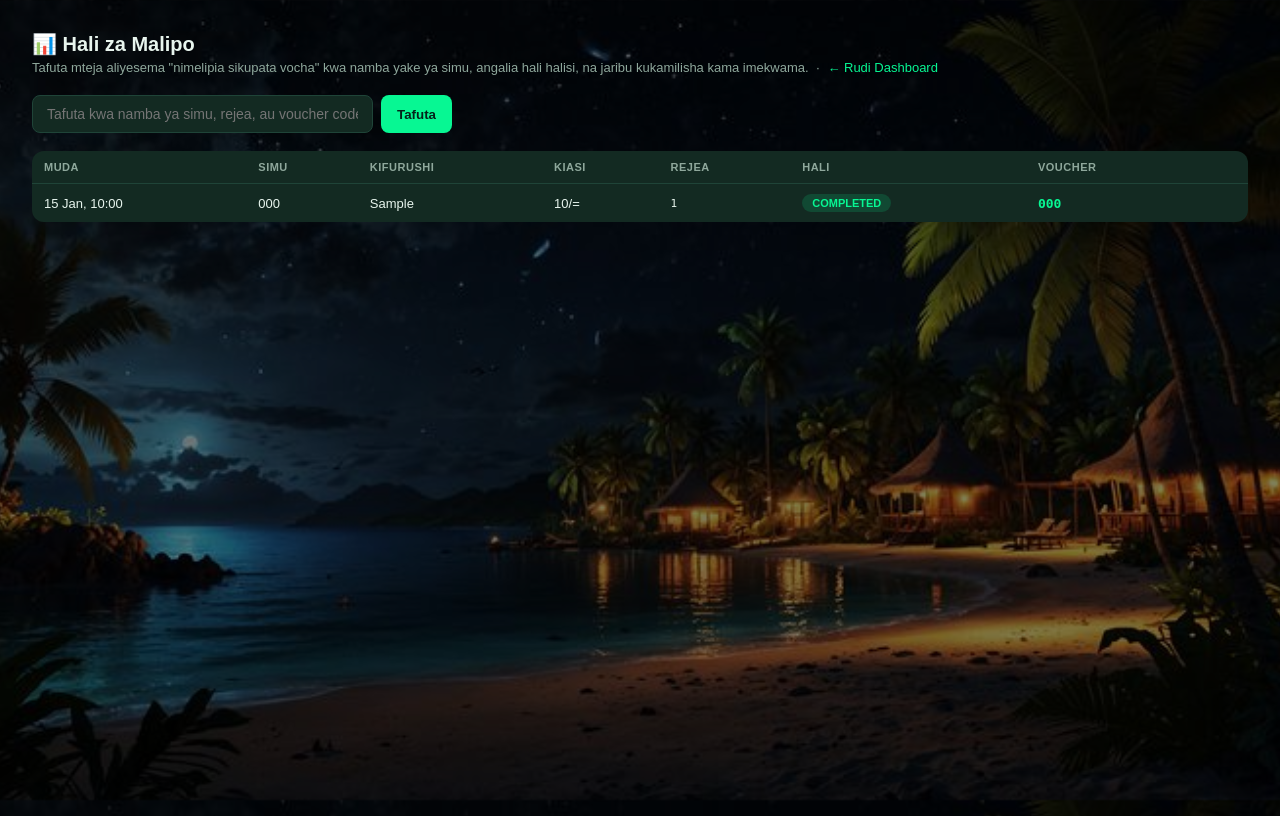
After one commit to binwaqas833-coder/my_work, a PHP site: page /malipo_status.php in a window 1280 px wide. The commit adds this page. Run offline with PHP 8.4, Linux system fonts and the light colour scheme; the visitor is signed in with stand-in values (Sample User, id 1); tables that the repository leaves empty or names only in its code hold one stand-in row (values such as "Sample post").

Commit message:
nimeongeza ukurasa mpya wa malipo

```diff
--- /dev/null
+++ b/malipo_status.php
@@ -0,0 +1,176 @@
+<?php
+session_start();
+include 'login_signup.php';
+
+if (!isset($_SESSION['user_id'])) {
+    header('Location: login.php');
+    exit();
+}
+$my_id = (int)$_SESSION['user_id'];
+
+// ── Usafi wa kiotomatiki: 'pending' zilizokwama zaidi ya dakika 15 ──
+// tunaziacha kama zilivyo (bado zinaweza kukamilishwa na "Jaribu Tena"),
+// lakini tunaziweka alama ya "imekwama" kwenye UI (badala ya kubadilisha
+// status yenyewe) ili admin aone haraka zipi zinahitaji hatua.
+$STUCK_MINUTES = 15;
+
+// ── Tafuta / chuja ──
+$search = trim($_GET['q'] ?? '');
+$where  = "WHERE user_id = ?";
+$params = [$my_id];
+$types  = "i";
+
+if ($search !== '') {
+    $where .= " AND (phone LIKE ? OR transaction_id LIKE ? OR voucher_code LIKE ?)";
+    $like = "%$search%";
+    $params[] = $like; $params[] = $like; $params[] = $like;
+    $types .= "sss";
+}
+
+$sql = "SELECT * FROM payment_transactions $where ORDER BY created_at DESC LIMIT 100";
+$stmt = $conn->prepare($sql);
+$stmt->bind_param($types, ...$params);
+$stmt->execute();
+$rows = $stmt->get_result()->fetch_all(MYSQLI_ASSOC);
+$stmt->close();
+?>
+<!DOCTYPE html>
+<html lang="sw">
+<head>
+<meta charset="UTF-8">
+<meta name="viewport" content="width=device-width, initial-scale=1.0">
+<title>Hali za Malipo</title>
+<style>
+    :root{--bg:#0d1b17;--surface:#132a22;--border:#1f4438;--accent:#07f793;--text:#e8f5ee;--text-muted:#8fa89c;--red:#ff5c5c;--amber:#ffb020;}
+    *{box-sizing:border-box}
+body{
+    font-family:'DM Sans',sans-serif;
+    background-color:#0d1b17;
+    background-image:linear-gradient(rgba(0,0,0,0.5), rgba(0,0,0,0.5)), url('beach5.jpg');
+    background-size:cover;
+    background-position:center;
+    background-repeat:no-repeat;
+    background-attachment:fixed;
+    color:var(--text);
+    min-height:100vh;
+    overflow-x:hidden;
+    padding:24px;
+}
+    h1{font-size:20px;margin:0 0 4px;}
+    p.sub{color:var(--text-muted);font-size:13px;margin:0 0 20px;}
+    .search-bar{display:flex;gap:8px;margin-bottom:18px;max-width:420px;}
+    .search-bar input{flex:1;padding:10px 14px;border-radius:8px;border:1px solid var(--border);background:var(--surface);color:var(--text);font-size:14px;}
+    .search-bar button{padding:10px 16px;border-radius:8px;border:none;background:var(--accent);color:#04231a;font-weight:600;cursor:pointer;}
+    table{width:100%;border-collapse:collapse;background:var(--surface);border-radius:12px;overflow:hidden;font-size:13px;}
+    th,td{padding:10px 12px;text-align:left;border-bottom:1px solid var(--border);}
+    th{color:var(--text-muted);font-weight:600;font-size:11px;text-transform:uppercase;letter-spacing:0.5px;}
+    tr:last-child td{border-bottom:none;}
+    .badge{display:inline-block;padding:3px 10px;border-radius:20px;font-size:11px;font-weight:600;}
+    .badge-completed{background:rgba(7,247,147,0.15);color:var(--accent);}
+    .badge-pending{background:rgba(255,176,32,0.15);color:var(--amber);}
+    .badge-failed{background:rgba(255,92,92,0.15);color:var(--red);}
+    .stuck{color:var(--amber);font-size:11px;display:block;margin-top:2px;}
+    .btn-retry{padding:6px 12px;border-radius:6px;border:1px solid var(--accent);background:transparent;color:var(--accent);font-size:12px;cursor:pointer;}
+    .btn-retry:hover{background:var(--accent);color:#04231a;}
+    .btn-retry:disabled{opacity:0.5;cursor:not-allowed;}
+    .empty{text-align:center;padding:40px;color:var(--text-muted);}
+    .voucher-code{font-family:'Space Mono',monospace;color:var(--accent);font-weight:700;}
+    .toast{position:fixed;bottom:20px;left:50%;transform:translateX(-50%);background:var(--surface);border:1px solid var(--border);padding:10px 18px;border-radius:8px;font-size:13px;display:none;z-index:50;}
+</style>
+</head>
+<body>
+
+<h1>📊 Hali za Malipo</h1>
+<p class="sub">Tafuta mteja aliyesema "nimelipia sikupata vocha" kwa namba yake ya simu, angalia hali halisi, na jaribu kukamilisha kama imekwama.
+    &nbsp;·&nbsp; <a href="user_dashboard.php" style="color:var(--accent);text-decoration:none;">← Rudi Dashboard</a>
+</p>
+
+<form class="search-bar" method="GET">
+    <input type="text" name="q" placeholder="Tafuta kwa namba ya simu, rejea, au voucher code..." value="<?php echo htmlspecialchars($search); ?>">
+    <button type="submit">Tafuta</button>
+</form>
+
+<table>
+    <thead>
+        <tr>
+            <th>Muda</th>
+            <th>Simu</th>
+            <th>Kifurushi</th>
+            <th>Kiasi</th>
+            <th>Rejea</th>
+            <th>Hali</th>
+            <th>Voucher</th>
+            <th></th>
+        </tr>
+    </thead>
+    <tbody>
+    <?php if (empty($rows)): ?>
+        <tr><td colspan="8" class="empty">Hakuna rekodi zilizopatikana.</td></tr>
+    <?php else: foreach ($rows as $r):
+        $ni_pending_kwama = ($r['status'] === 'pending') && ((time() - strtotime($r['created_at'])) > $STUCK_MINUTES * 60);
+        $badge_class = 'badge-' . $r['status'];
+    ?>
+        <tr id="row-<?php echo htmlspecialchars($r['transaction_id']); ?>">
+            <td><?php echo date('d M, H:i', strtotime($r['created_at'])); ?></td>
+            <td><?php echo htmlspecialchars($r['phone']); ?></td>
+            <td><?php echo htmlspecialchars($r['package_type']); ?></td>
+            <td><?php echo number_format($r['amount']); ?>/=</td>
+            <td style="font-family:'Space Mono',monospace;font-size:11px;"><?php echo htmlspecialchars($r['transaction_id']); ?></td>
+            <td>
+                <span class="badge <?php echo $badge_class; ?>" data-status-label><?php echo strtoupper($r['status']); ?></span>
+                <?php if ($ni_pending_kwama): ?><span class="stuck">⚠️ Imekwama zaidi ya <?php echo $STUCK_MINUTES; ?> dk</span><?php endif; ?>
+            </td>
+            <td data-voucher><?php echo $r['voucher_code'] ? "<span class='voucher-code'>{$r['voucher_code']}</span>" : '-'; ?></td>
+            <td>
+                <?php if (in_array($r['status'], ['pending', 'failed'])): ?>
+                <button class="btn-retry" onclick="jaribuTena('<?php echo htmlspecialchars($r['transaction_id']); ?>', this)">Jaribu Kukamilisha</button>
+                <?php endif; ?>
+            </td>
+        </tr>
+    <?php endforeach; endif; ?>
+    </tbody>
+</table>
+
+<div class="toast" id="toast"></div>
+
+<script>
+function onyeshaToast(ujumbe) {
+    const t = document.getElementById('toast');
+    t.textContent = ujumbe;
+    t.style.display = 'block';
+    setTimeout(() => t.style.display = 'none', 4000);
+}
+
+function jaribuTena(ref, btn) {
+    btn.disabled = true;
+    btn.textContent = 'Inajaribu...';
+
+    fetch('retry_payment.php', {
+        method: 'POST',
+        headers: {'Content-Type': 'application/x-www-form-urlencoded'},
+        body: 'transaction_id=' + encodeURIComponent(ref)
+    })
+    .then(r => r.json())
+    .then(data => {
+        const row = document.getElementById('row-' + ref);
+        if (data.status === 'completed') {
+            row.querySelector('[data-status-label]').textContent = 'COMPLETED';
+            row.querySelector('[data-status-label]').className = 'badge badge-completed';
+            row.querySelector('[data-voucher]').innerHTML = "<span class='voucher-code'>" + data.voucher_code + "</span>";
+            btn.remove();
+            onyeshaToast('✅ Imekamilika! Voucher: ' + data.voucher_code);
+        } else {
+            btn.disabled = false;
+            btn.textContent = 'Jaribu Kukamilisha';
+            onyeshaToast('⚠️ ' + (data.message || 'Bado imeshindikana.'));
+        }
+    })
+    .catch(() => {
+        btn.disabled = false;
+        btn.textContent = 'Jaribu Kukamilisha';
+        onyeshaToast('Hitilafu ya mtandao. Jaribu tena.');
+    });
+}
+</script>
+</body>
+</html>
--- a/user_dashboard.php
+++ b/user_dashboard.php
@@ -448,6 +448,9 @@ code{font-family:'Space Mono',monospace;font-size:11px;color:var(--accent2);back
             <a onclick="onyeshaSection('voucher-used')"><div class="nav-icon"><i class="fa-solid fa-circle-check"></i></div>Vocha Zilizotumika</a>
         </li>
         <li>
+            <a href="malipo_status.php"><div class="nav-icon"><i class="fa-solid fa-money-bill-transfer"></i></div>Hali za Malipo</a>
+        </li>
+        <li>
             <a href="logout.php" class="logout-link"><div class="nav-icon"><i class="fa-solid fa-right-from-bracket"></i></div>Logout</a>
         </li>
     </ul>
```
